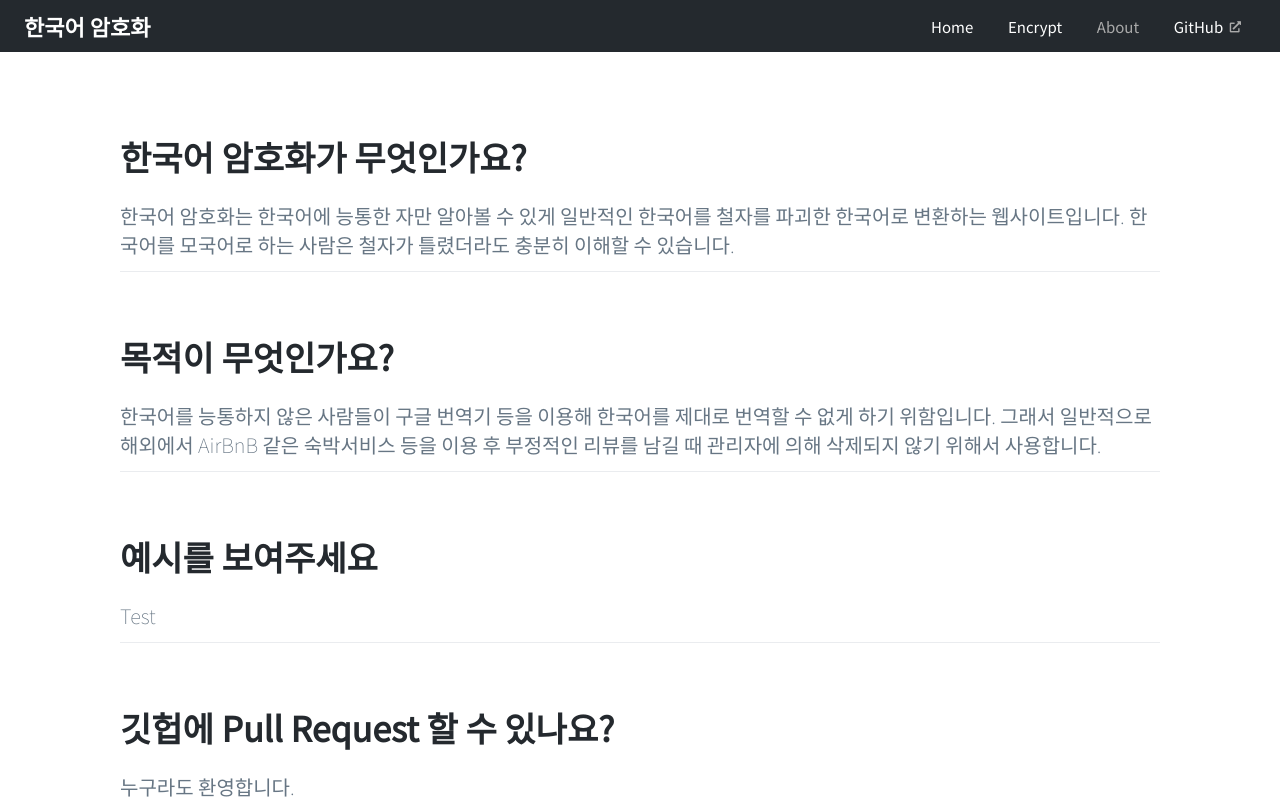
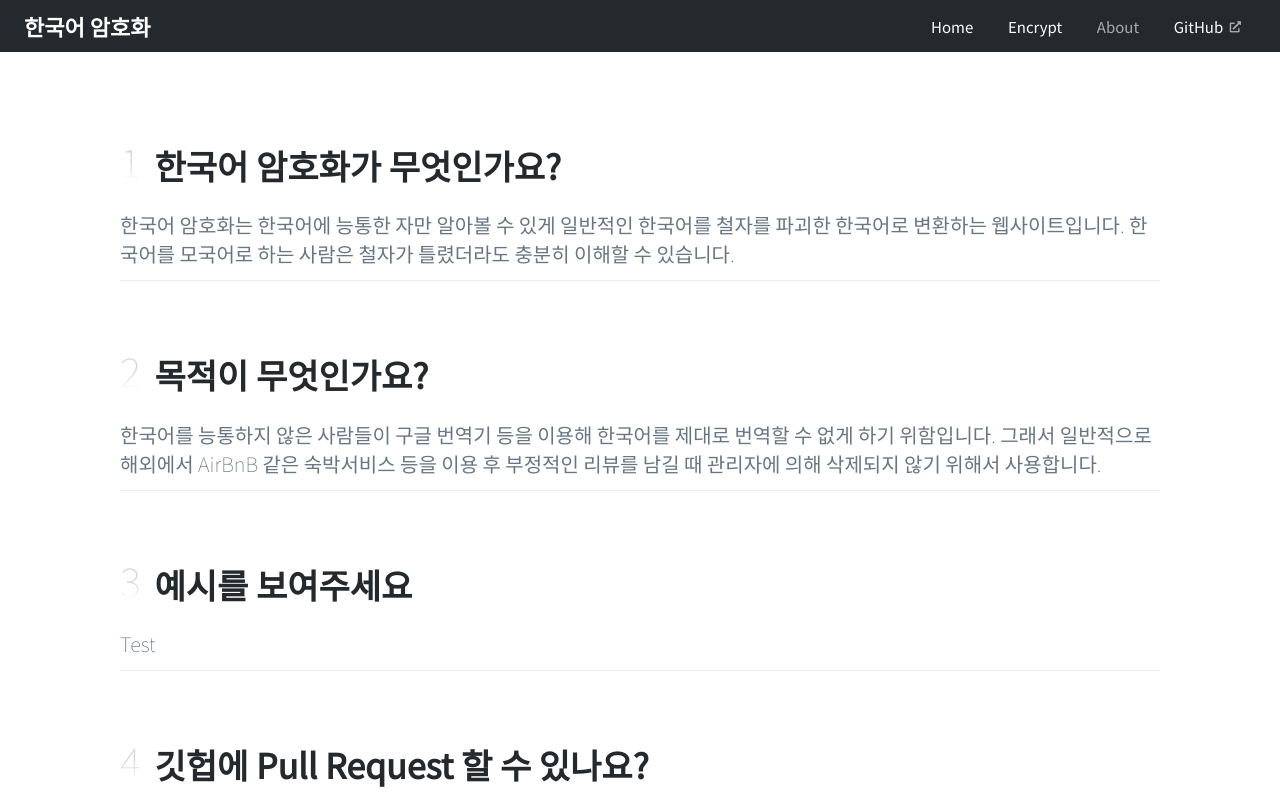
Before and after one commit to samnoh/korean-encryption, a React (Create React App) app: page /about in a window 1280 px wide. Shown: the top 800 px of the page. Built offline with nearby package versions, Linux system fonts and the light colour scheme.

Commit message:
chore(about): update styles

```diff
--- a/src/pages/AboutPage.js
+++ b/src/pages/AboutPage.js
@@ -1,5 +1,6 @@
 import React from 'react';
 import styled from 'styled-components';
+import { darken } from 'polished';
 
 import PageTemplate from 'components/common/PageTemplate';
 import { Title as T, Description as D, palette as p, media } from 'styles';
@@ -7,12 +8,30 @@ import { Title as T, Description as D, palette as p, media } from 'styles';
 const Title = styled(T)`
     margin-top: 50px;
     font-size: 34px;
+    background: ${p.white};
 
     ${media.mobile`
         margin-top: 24px;
         margin-bottom: 10px;
         font-size: 24px;
     `};
+
+    & .index {
+        margin-right: 6px;
+        vertical-align: 4%;
+        display: inline-block;
+        font-weight: 100;
+        user-select: none;
+        color: ${props => darken(0.08, p.lightgray)};
+        font-size: 40px;
+        mask-image: linear-gradient(to bottom, black 50%, transparent 86%);
+
+        ${media.mobile`
+            font-size: 28px;
+            vertical-align: 2%;
+            margin-right: 4px;
+        `};
+    }
 `;
 
 const Description = styled(D)`
@@ -27,25 +46,38 @@ const Description = styled(D)`
     `};
 `;
 
+const About = [
+    {
+        title: '한국어 암호화가 무엇인가요?',
+        description:
+            '한국어 암호화는 한국어에 능통한 자만 알아볼 수 있게 일반적인 한국어를 철자를 파괴한 한국어로 변환하는 웹사이트입니다. 한국어를 모국어로 하는 사람은 철자가 틀렸더라도 충분히 이해할 수 있습니다.'
+    },
+    {
+        title: '목적이 무엇인가요?',
+        description:
+            '한국어를 능통하지 않은 사람들이 구글 번역기 등을 이용해 한국어를 제대로 번역할 수 없게 하기 위함입니다. 그래서 일반적으로 해외에서 AirBnB 같은 숙박서비스 등을 이용 후 부정적인 리뷰를 남길 때 관리자에 의해 삭제되지 않기 위해서 사용합니다.'
+    },
+    {
+        title: '예시를 보여주세요',
+        description: 'Test'
+    },
+    {
+        title: '깃헙에 Pull Request 할 수 있나요?',
+        description: '누구라도 환영합니다.'
+    }
+];
+
 const AboutPage = () => {
     return (
         <PageTemplate>
-            <Title>한국어 암호화가 무엇인가요?</Title>
-            <Description>
-                한국어 암호화는 한국어에 능통한 자만 알아볼 수 있게 일반적인 한국어를 철자를 파괴한
-                한국어로 변환하는 웹사이트입니다. 한국어를 모국어로 하는 사람은 철자가 틀렸더라도
-                충분히 이해할 수 있습니다.
-            </Description>
-            <Title>목적이 무엇인가요?</Title>
-            <Description>
-                한국어를 능통하지 않은 사람들이 구글 번역기 등을 이용해 한국어를 제대로 번역할 수
-                없게 하기 위함입니다. 그래서 일반적으로 해외에서 AirBnB 같은 숙박서비스 등을 이용 후
-                부정적인 리뷰를 남길 때 관리자에 의해 삭제되지 않기 위해서 사용합니다.
-            </Description>
-            <Title>예시를 보여주세요</Title>
-            <Description>Test</Description>
-            <Title>깃헙에 Pull Request 할 수 있나요?</Title>
-            <Description>누구라도 환영합니다.</Description>
+            {About.map((i, idx) => (
+                <>
+                    <Title>
+                        <div className="index">{idx + 1}</div> {i.title}
+                    </Title>
+                    <Description>{i.description}</Description>
+                </>
+            ))}
         </PageTemplate>
     );
 };
```
